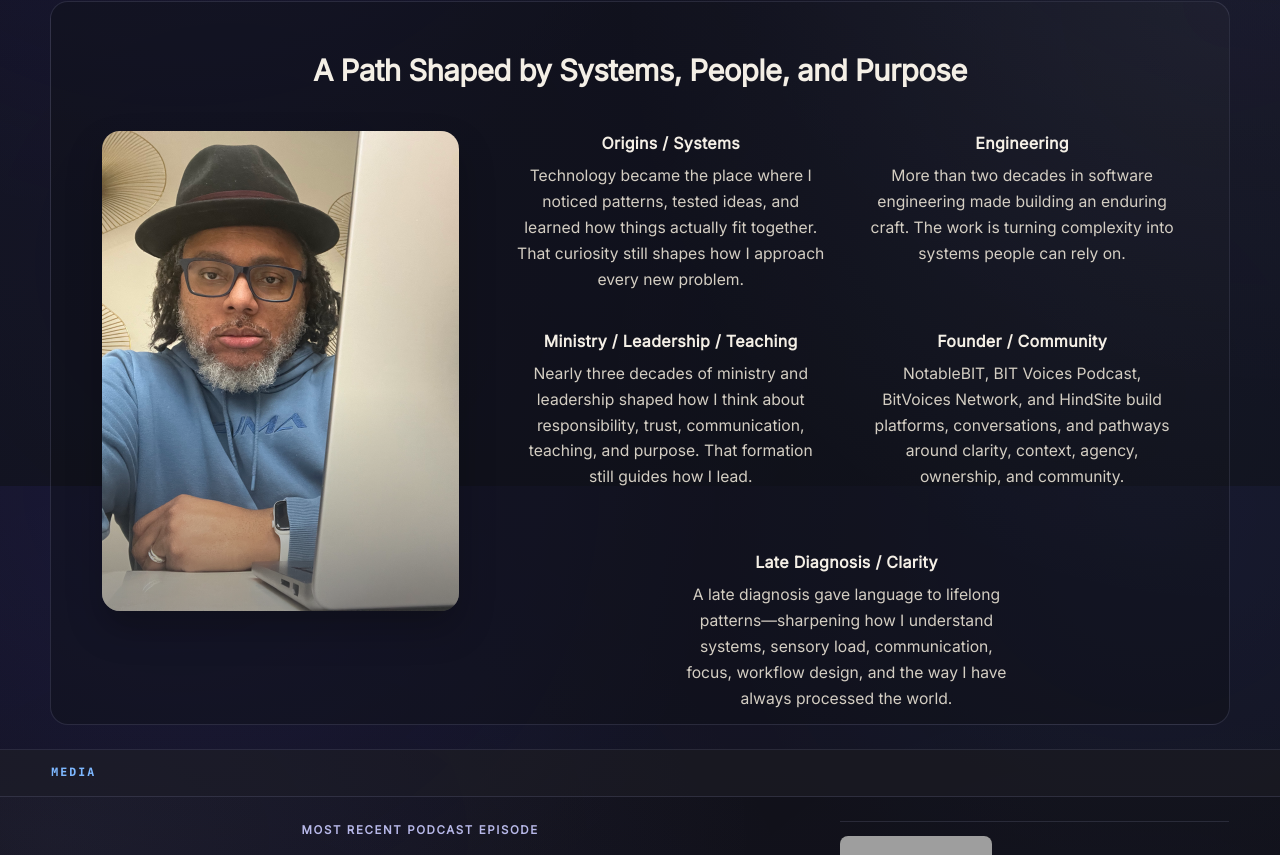
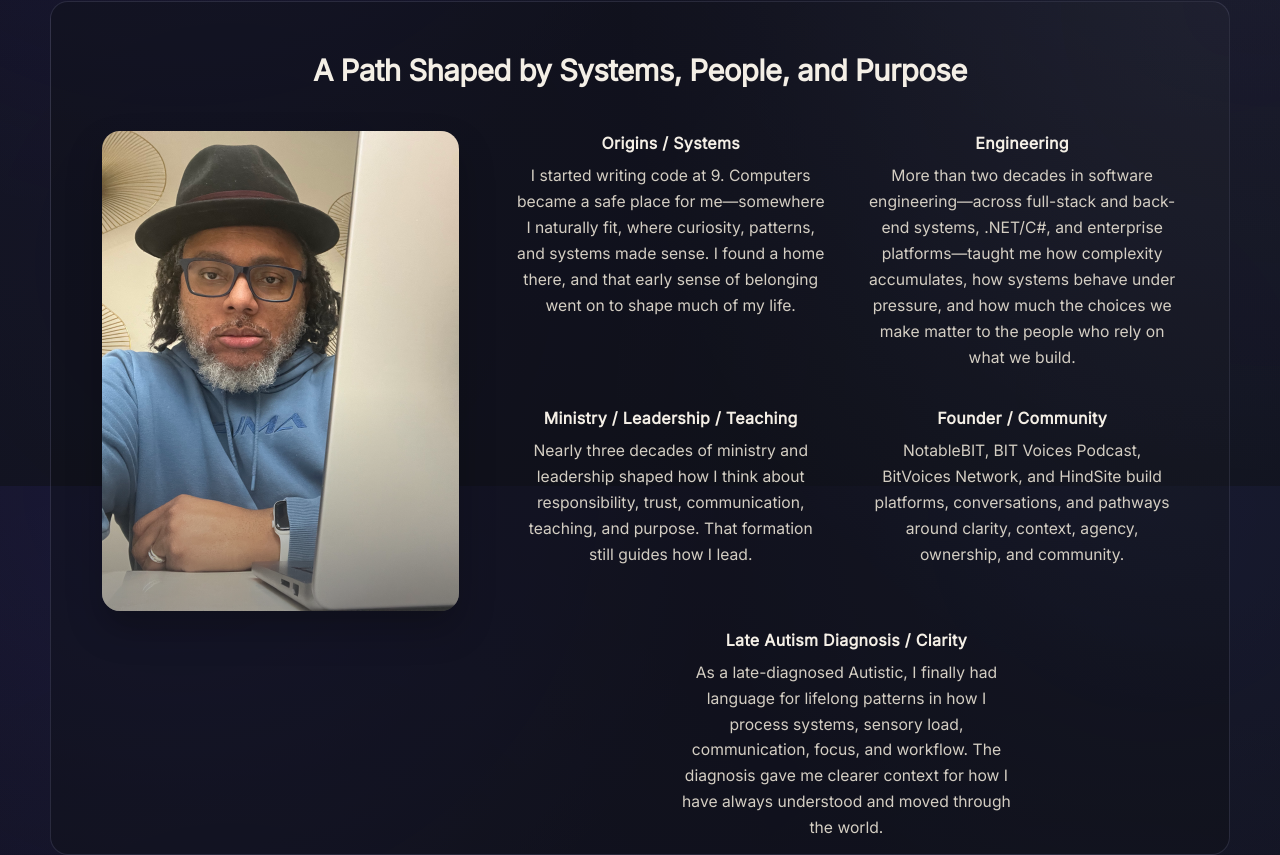
Before and after one commit to bdonaldharris/bdonaldharris.com, a Next.js app: page / in a window 1280 px wide. Shown: the part 1114-1969 px from the top of the page. Built offline with nearby package versions, Linux system fonts and the light colour scheme; grey boxes are pictures that could not be loaded.

Commit message:
fix: refine home about paths copy

```diff
--- a/content/about.ts
+++ b/content/about.ts
@@ -24,11 +24,11 @@ export const aboutStorySections = [
 export const homeAboutMarkers = [
   {
     title: "Origins / Systems",
-    body: "Technology became the place where I noticed patterns, tested ideas, and learned how things actually fit together. That curiosity still shapes how I approach every new problem.",
+    body: "I started writing code at 9. Computers became a safe place for me—somewhere I naturally fit, where curiosity, patterns, and systems made sense. I found a home there, and that early sense of belonging went on to shape much of my life.",
   },
   {
     title: "Engineering",
-    body: "More than two decades in software engineering made building an enduring craft. The work is turning complexity into systems people can rely on.",
+    body: "More than two decades in software engineering—across full-stack and back-end systems, .NET/C#, and enterprise platforms—taught me how complexity accumulates, how systems behave under pressure, and how much the choices we make matter to the people who rely on what we build.",
   },
   {
     title: "Ministry / Leadership / Teaching",
@@ -39,7 +39,7 @@ export const homeAboutMarkers = [
     body: "NotableBIT, BIT Voices Podcast, BitVoices Network, and HindSite build platforms, conversations, and pathways around clarity, context, agency, ownership, and community.",
   },
   {
-    title: "Late Diagnosis / Clarity",
-    body: "A late diagnosis gave language to lifelong patterns—sharpening how I understand systems, sensory load, communication, focus, workflow design, and the way I have always processed the world.",
+    title: "Late Autism Diagnosis / Clarity",
+    body: "As a late-diagnosed Autistic, I finally had language for lifelong patterns in how I process systems, sensory load, communication, focus, and workflow. The diagnosis gave me clearer context for how I have always understood and moved through the world.",
   },
 ];
```
